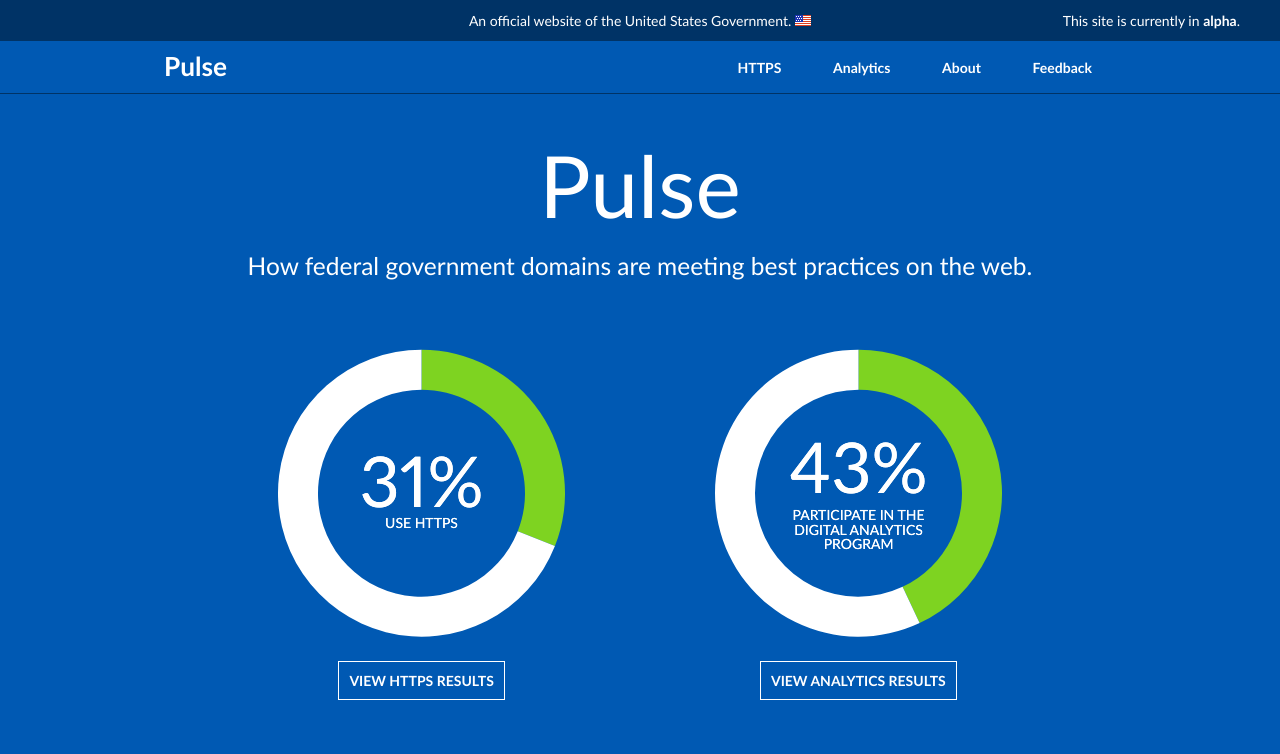
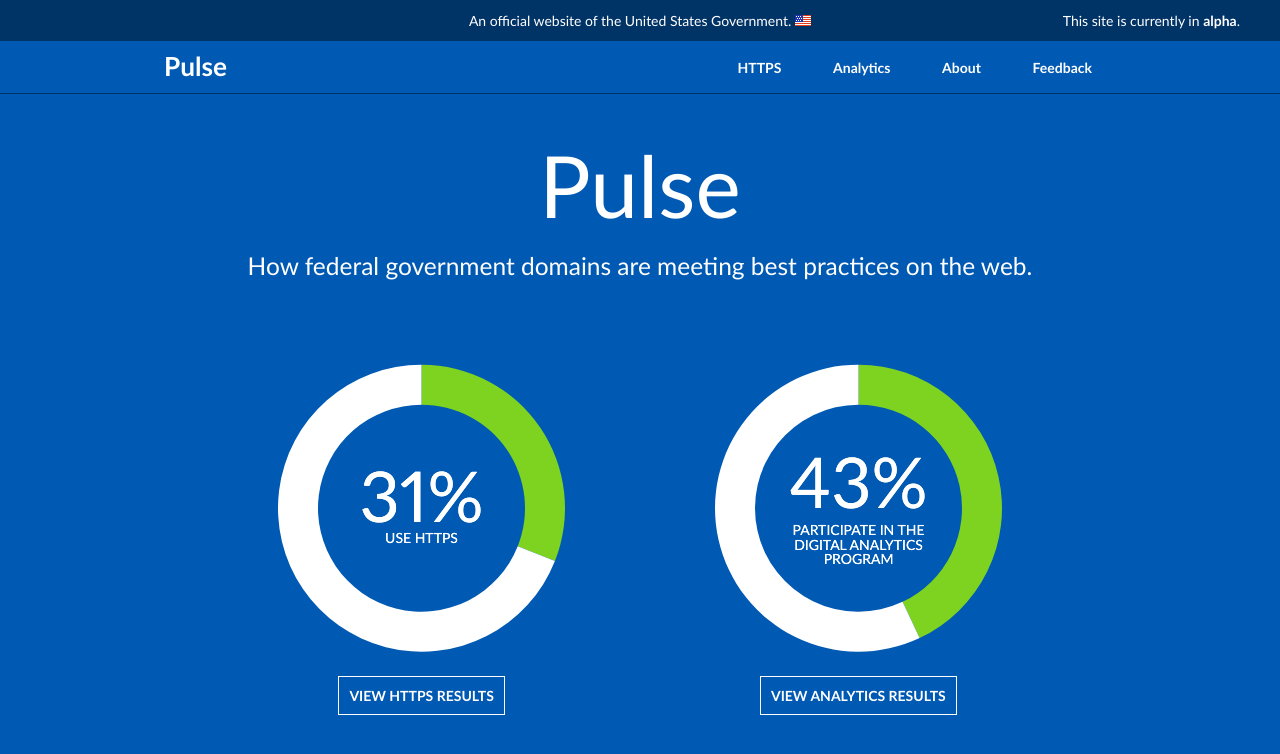
Before and after one commit to 18F/pulse, a Jekyll site: the page built from pages/index.html, in a window 1280 px wide. Shown: the top 754 px of the page. Built offline with Jekyll 4.4.1, drawn with Linux system fonts in a browser that asks for light colours; Markdown is read by kramdown in place of the engine named in the settings.

Commit message:
Adding padding to donut chart + last updated sub header text to all data pages.

```diff
--- a/_includes/analytics/header.html
+++ b/_includes/analytics/header.html
@@ -7,6 +7,7 @@
 
   <div class="description">
     <h1>Digital Analytics Program (DAP)</h1>
+    <h2>Last updated <strong>{{ site.data.dap | date: "%B %d, %Y" }}</strong></h2>
     <p>
       The <a href="https://www.digitalgov.gov/services/dap/">Digital Analytics Program</a> (DAP) is a central, shared web analytics service for federal agencies of the United States government, managed by the General Services Administration. Participating federal agencies report web analytics to a central account, and have access to all reported data. Data from the program is also shared publicly at <a href="https://analytics.usa.gov">analytics.usa.gov</a>.
     </p>
--- a/_includes/https/header.html
+++ b/_includes/https/header.html
@@ -7,6 +7,7 @@
 
   <div class="description">
     <h1>Secure HTTP (HTTPS)</h1>
+    <h2>Last updated <strong>{{ site.data.scan | date: "%B %d, %Y" }}</strong></h2>
     <p>
        This data measures whether federal domains support the HTTPS protocol (<code>https://</code>), and the strength of that support. HTTPS provides a secure connection across the internet between websites and their visitors, and is becoming the new baseline for public web services. As part of this shift, the U.S. federal government is in the process of transitioning <a href="https://https.cio.gov">entirely to HTTPS</a>.
     </p>
--- a/assets/css/main.css
+++ b/assets/css/main.css
@@ -482,7 +482,8 @@
       text-decoration: underline; }
 
 .https_chart, .dap_chart {
-  cursor: pointer; }
+  cursor: pointer;
+  padding-top: 15px; }
 
 #analytics #content > header .donut .total-value {
   font-size: 3.5em; }
--- a/assets/scss/main.scss
+++ b/assets/scss/main.scss
@@ -323,6 +323,7 @@
 
 .https_chart, .dap_chart {
   cursor: pointer;
+  padding-top: 15px;
 }
 
 // pages/analytics/*
```
Also changed, not shown: 1 other file.
